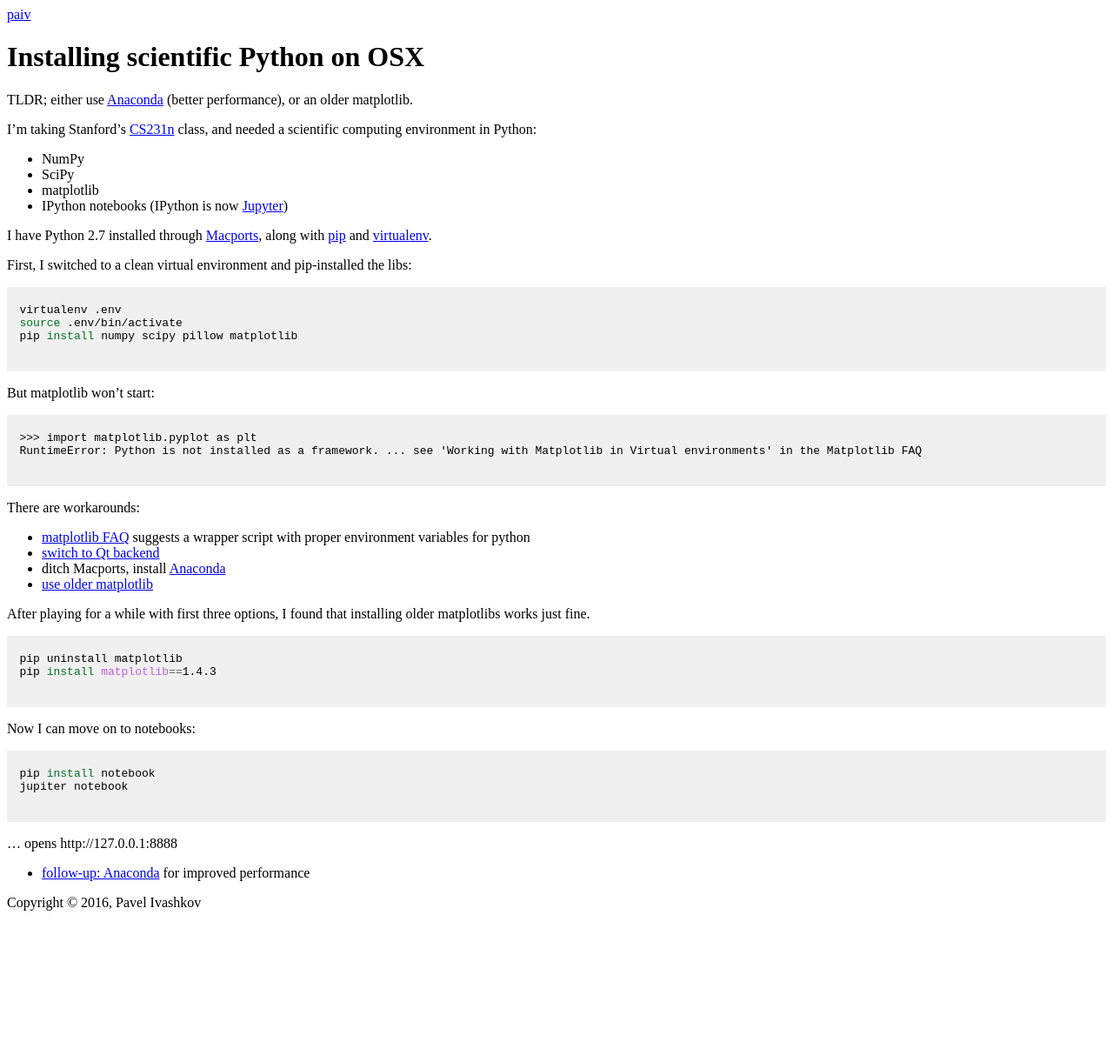
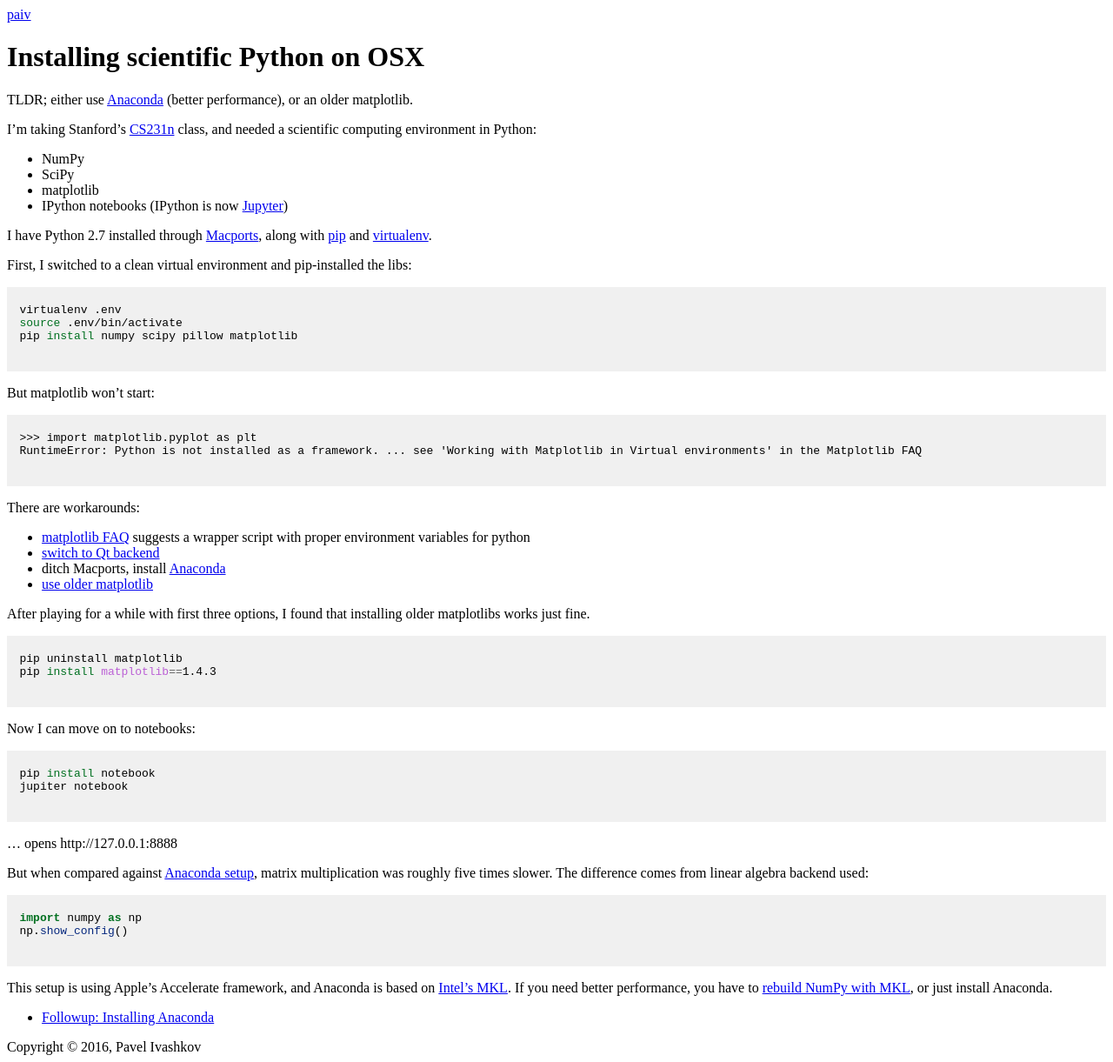
Before and after one commit to paiv/blog, a Jekyll site: the page built from _posts/2016-02-29-ipython-osx.md, in a window 1280 px wide. Shown: the whole page at 87% size. Built offline with Jekyll 4.4.1, drawn with Linux system fonts in a browser that asks for light colours; before the commit the page ends 1055 px from its top, so only the background shows below that.

Commit message:
~ using conda now

````diff
--- a/_posts/2016-02-29-ipython-osx.md
+++ b/_posts/2016-02-29-ipython-osx.md
@@ -54,16 +54,27 @@
 ... opens http://127.0.0.1:8888
 
 
-* [follow-up: Anaconda][CONDA-FOLLOWUP] for improved performance
+But when compared against [Anaconda setup][CONDA-FOLLOWUP], matrix multiplication was roughly five times slower. The difference comes from linear algebra backend used:
+
+```python
+import numpy as np
+np.show_config()
+```
+
+This setup is using Apple's Accelerate framework, and Anaconda is based on [Intel's MKL][MKL]. If you need better performance, you have to [rebuild NumPy with MKL][RMCGIBBO], or just install Anaconda.
+
+* [Followup: Installing Anaconda][CONDA-FOLLOWUP]
 
 
 [CS231n]: http://cs231n.github.io/ "CS231n: Convolutional Neural Networks for Visual Recognition"
 [JUPYTER]: https://jupyter.org/
 [CONDA-FOLLOWUP]: {{site.baseurl}}{% post_url 2016-02-29-anaconda %} "Followup: Installing Anaconda"
 [ANACONDA]: https://www.continuum.io/downloads
+[MKL]: https://software.intel.com/en-us/intel-mkl "Intel Math Kernel Library"
 [MACPORTS]: https://www.macports.org/
 [PIP]: https://pypi.python.org/pypi/pip
 [VIRTUALENV]: https://pypi.python.org/pypi/virtualenv
 [MPLFAQ]: http://matplotlib.org/faq/virtualenv_faq.html "Working with Matplotlib in Virtual environments"
 [SO-BACKEND]: http://stackoverflow.com/a/33180744
 [OLDLIB-COMMENT]: http://www.pyimagesearch.com/2015/08/24/resolved-matplotlib-figures-not-showing-up-or-displaying/#comment-388489
+[RMCGIBBO]: https://gist.github.com/rmcgibbo/4950848 "Scientific Python From Source"
````
Also changed, not shown: other parts of _posts/2016-02-29-ipython-osx.md (+1 -1 lines), _posts/2016-02-29-anaconda.md (+3 -3 lines).
